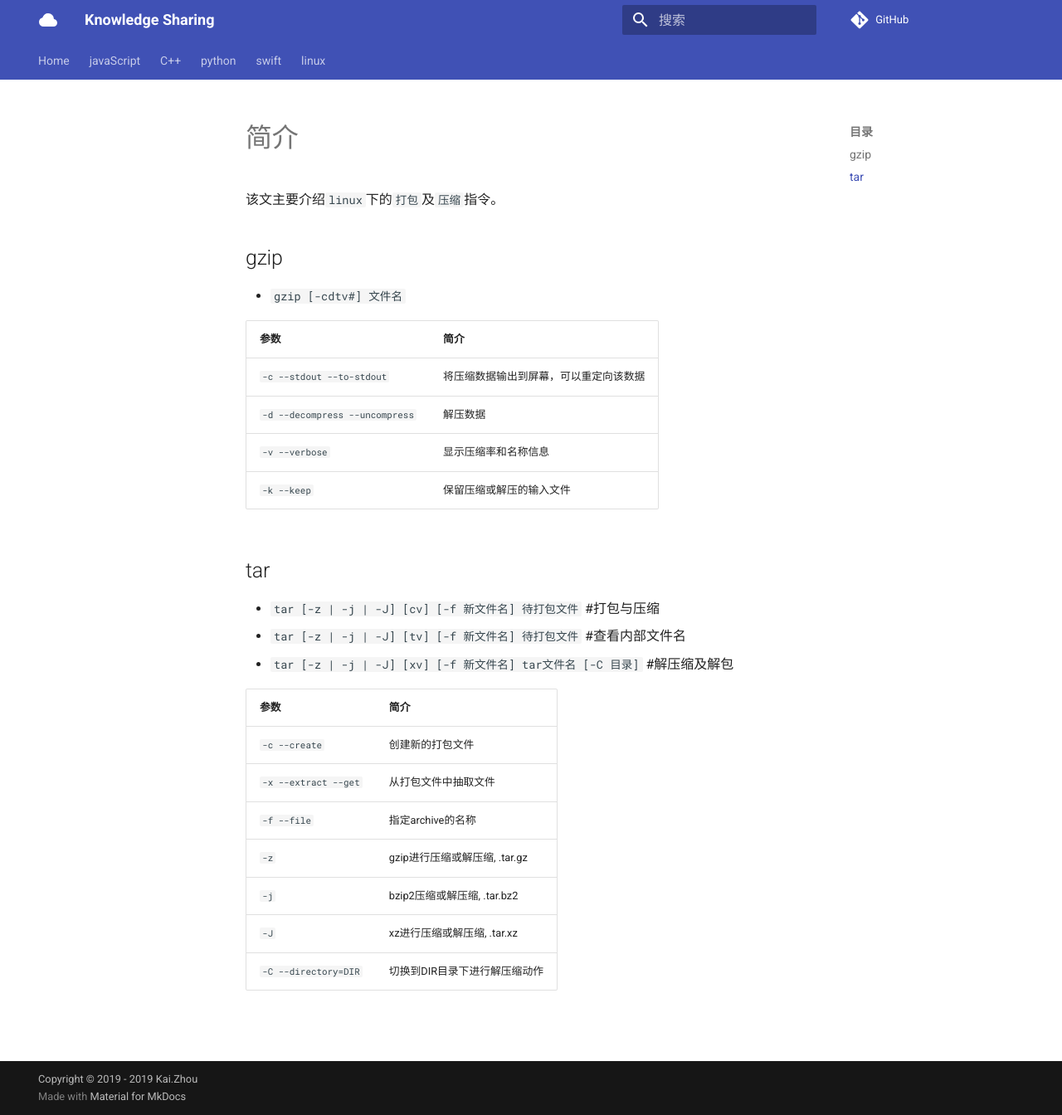
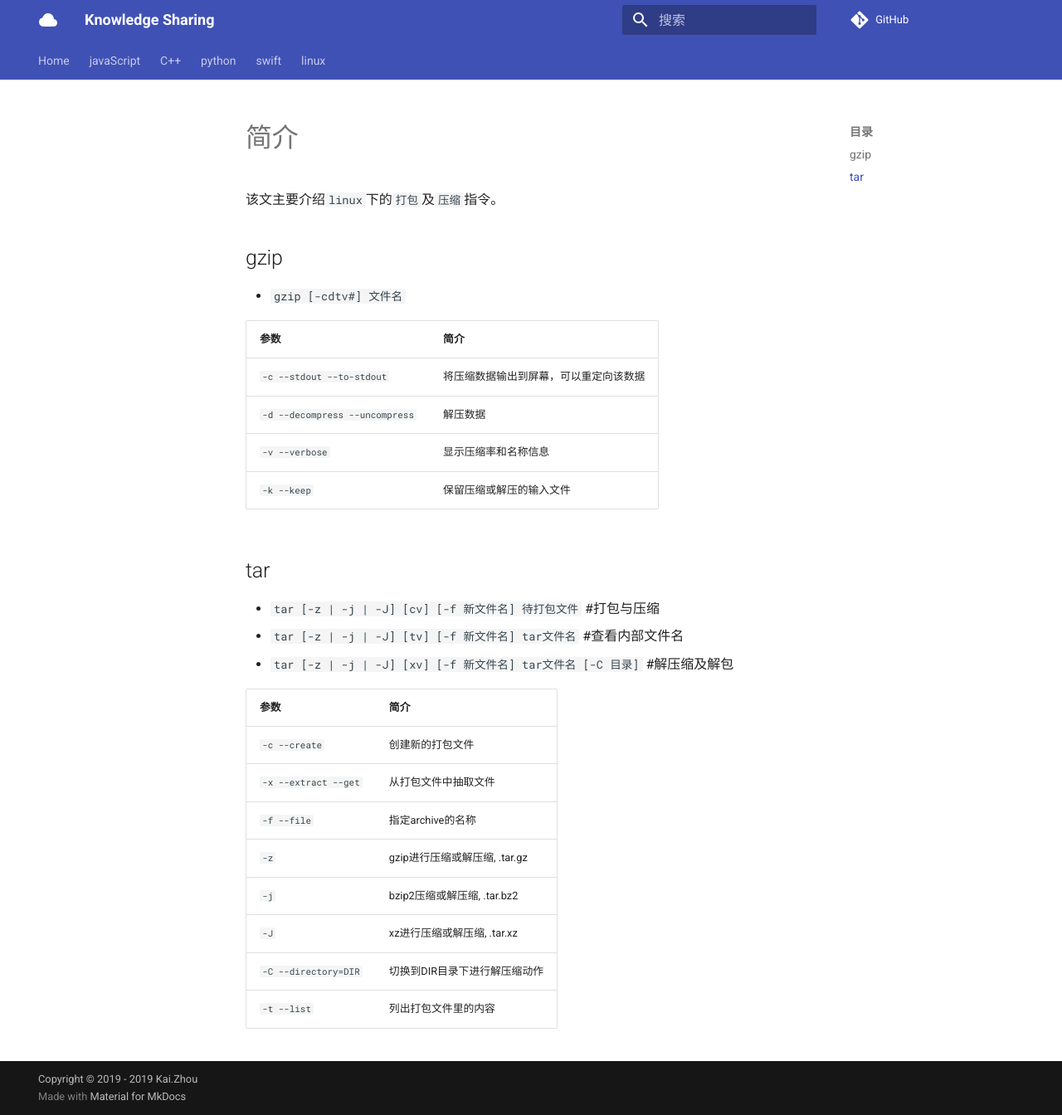
Before and after one commit to zhoukaidev/ks_blog, an MkDocs documentation site: the page built from docs/shell/linux/tools/tarGzip.md, in a window 1280 px wide and 1344 px high. Shown: the whole window at 83% size. Built offline with MkDocs 1.6.1 and Material for MkDocs 9.7.7, drawn with Linux system fonts in a browser that asks for light colours; comment, search, counter and statistics services are not loaded.

Commit message:
Update tarGzip.md

```diff
--- a/docs/shell/linux/tools/tarGzip.md
+++ b/docs/shell/linux/tools/tarGzip.md
@@ -16,7 +16,7 @@
 ## tar
 
 * `tar [-z | -j | -J] [cv] [-f 新文件名] 待打包文件` #打包与压缩
-* `tar [-z | -j | -J] [tv] [-f 新文件名] 待打包文件` #查看内部文件名
+* `tar [-z | -j | -J] [tv] [-f 新文件名] tar文件名` #查看内部文件名
 * `tar [-z | -j | -J] [xv] [-f 新文件名] tar文件名 [-C 目录]` #解压缩及解包
 
 | 参数     | 简介     |
@@ -28,3 +28,4 @@
 | `-j`  | bzip2压缩或解压缩, .tar.bz2  |
 | `-J` | xz进行压缩或解压缩, .tar.xz  |
 | `-C --directory=DIR`  | 切换到DIR目录下进行解压缩动作  |
+| `-t --list` | 列出打包文件里的内容 |
```
